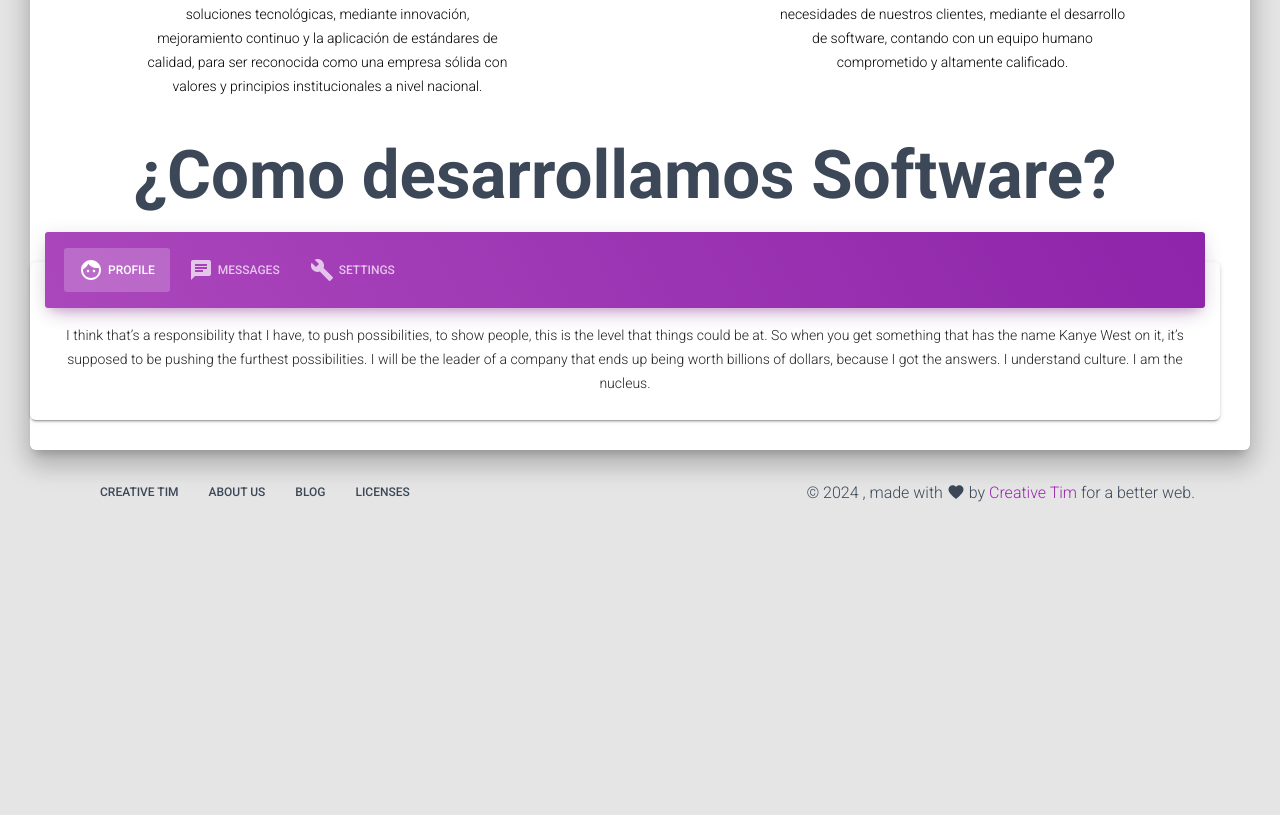
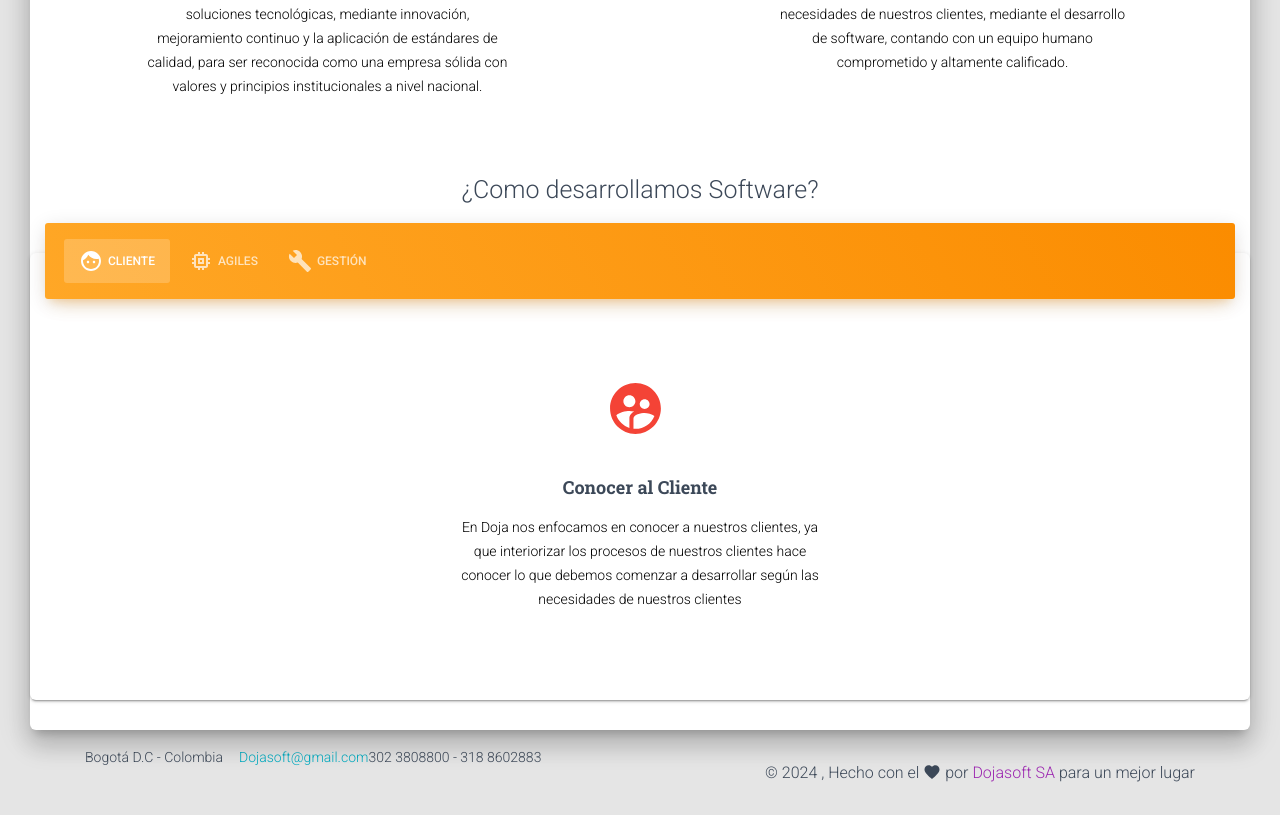
Before and after one commit to DojaSoft/DojaPageNext, a Next.js app: page /inicio in a window 1280 px wide. Shown: the part 1704-2519 px from the top of the page. Before the commit the page ends 2239 px from the top, so only its background shows below. Built offline with nearby package versions, Linux system fonts and the light colour scheme.

Commit message:
[Update]-firts-page-doja

```diff
--- a/components/Footer/Footer.js
+++ b/components/Footer/Footer.js
@@ -12,6 +12,7 @@ import { makeStyles } from "@material-ui/core/styles";
 import Favorite from "@material-ui/icons/Favorite";
 
 import styles from "/styles/jss/nextjs-material-kit/components/footerStyle.js";
+import Info from "../Typography/Info";
 
 const useStyles = makeStyles(styles);
 
@@ -32,54 +33,31 @@ export default function Footer(props) {
         <div className={classes.left}>
           <List className={classes.list}>
             <ListItem className={classes.inlineBlock}>
-              <a
-                href="https://www.creative-tim.com/?ref=njsmk-footer"
-                className={classes.block}
-                target="_blank"
-              >
-                Creative Tim
-              </a>
+              <p className="separator">
+                Bogotá D.C - Colombia
+              </p>
             </ListItem>
             <ListItem className={classes.inlineBlock}>
-              <a
-                href="https://www.creative-tim.com/presentation?ref=njsmk-footer"
-                className={classes.block}
-                target="_blank"
-              >
-                About us
-              </a>
+               <Info>Dojasoft@gmail.com</Info>
             </ListItem>
             <ListItem className={classes.inlineBlock}>
-              <a
-                href="http://blog.creative-tim.com/?ref=njsmk-footer"
-                className={classes.block}
-                target="_blank"
-              >
-                Blog
-              </a>
-            </ListItem>
-            <ListItem className={classes.inlineBlock}>
-              <a
-                href="https://www.creative-tim.com/license?ref=njsmk-footer"
-                className={classes.block}
-                target="_blank"
-              >
-                Licenses
-              </a>
+              <p>
+                302 3808800 - 318 8602883
+              </p>
             </ListItem>
           </List>
         </div>
         <div className={classes.right}>
-          &copy; {1900 + new Date().getYear()} , made with{" "}
-          <Favorite className={classes.icon} /> by{" "}
+          &copy; {1900 + new Date().getYear()} , Hecho con el {" "}
+          <Favorite className={classes.icon} /> por{" "}
           <a
-            href="https://www.creative-tim.com?ref=njsmk-footer"
+            href="https://wa.me/3024498292"
             className={aClasses}
             target="_blank"
           >
-            Creative Tim
+            Dojasoft SA
           </a>{" "}
-          for a better web.
+          para un mejor lugar
         </div>
       </div>
     </footer>
--- a/pages/inicio.js
+++ b/pages/inicio.js
@@ -38,6 +38,8 @@ import Success from "../components/Typography/Success";
 import CustomTabs from "../components/CustomTabs/CustomTabs";
 import Face from "@material-ui/icons/Face";
 import Build from "@material-ui/icons/Build";
+import {AcUnitRounded, AddToHomeScreenRounded, Memory, SupervisedUserCircle} from "@material-ui/icons";
+import Camera from "@material-ui/icons/Camera";
 
 const useStyles = makeStyles(styles);
 
@@ -60,7 +62,7 @@ export default function Inicio(props) {
               />
           </div>
 
-          <Parallax image="/img/fondo-principal.jpg">
+          <Parallax image="/img/profile-bg.jpg">
               <div className={classes.container}>
                   <GridContainer>
                       <GridItem>
@@ -132,59 +134,81 @@ export default function Inicio(props) {
               <div id="a-la-medida">
                   <GridContainer>
                       <GridItem xs={12} sm={12} md={12}>
-                          <h3 className={classes.title}>¿Como desarrollamos Software?</h3>
+                          <h3 className="tittle-top">¿Como desarrollamos Software?</h3>
                       </GridItem>
                       <GridItem xs={12} sm={12} md={12}>
                           <div>
                               <CustomTabs
-                                  headerColor="primary"
+                                  headerColor="warning"
                                   tabs={[
                                       {
-                                          tabName: "Profile",
+                                          tabName: "Cliente",
                                           tabIcon: Face,
                                           tabContent: (
-                                              <p className={classes.textCenter}>
-                                                  I think that’s a responsibility that I have, to push
-                                                  possibilities, to show people, this is the level that
-                                                  things could be at. So when you get something that has
-                                                  the name Kanye West on it, it’s supposed to be pushing
-                                                  the furthest possibilities. I will be the leader of a
-                                                  company that ends up being worth billions of dollars,
-                                                  because I got the answers. I understand culture. I am
-                                                  the nucleus.
-                                              </p>
+                                              <div className={classes.textCenter + " middle-separate"}>
+                                                  <InfoArea
+                                                      title="Conocer al Cliente"
+                                                      description="En Doja nos enfocamos en conocer a nuestros clientes, ya que interiorizar
+                                                      los procesos de nuestros clientes hace conocer lo que debemos comenzar a desarrollar según
+                                                      las necesidades de nuestros clientes"
+                                                      icon={SupervisedUserCircle}
+                                                      iconColor="danger"
+                                                      vertical
+                                                  />
+                                              </div>
                                           )
                                       },
                                       {
-                                          tabName: "Messages",
-                                          tabIcon: Chat,
+                                          tabName: "Agiles",
+                                          tabIcon: Memory,
                                           tabContent: (
-                                              <p className={classes.textCenter}>
-                                                  I think that’s a responsibility that I have, to push
-                                                  possibilities, to show people, this is the level that
-                                                  things could be at. I will be the leader of a company
-                                                  that ends up being worth billions of dollars, because I
-                                                  got the answers. I understand culture. I am the nucleus.
-                                                  I think that’s a responsibility that I have, to push
-                                                  possibilities, to show people, this is the level that
-                                                  things could be at.
-                                              </p>
+                                              <img
+                                                  src="/img/scrum-guia.png"
+                                                  alt="scrum"
+                                                  className="slick-image"
+                                              />
                                           )
                                       },
                                       {
-                                          tabName: "Settings",
+                                          tabName: "Gestión",
                                           tabIcon: Build,
                                           tabContent: (
-                                              <p className={classes.textCenter}>
-                                                  think that’s a responsibility that I have, to push
-                                                  possibilities, to show people, this is the level that
-                                                  things could be at. So when you get something that has
-                                                  the name Kanye West on it, it’s supposed to be pushing
-                                                  the furthest possibilities. I will be the leader of a
-                                                  company that ends up being worth billions of dollars,
-                                                  because I got the answers. I understand culture. I am
-                                                  the nucleus.
-                                              </p>
+                                              <div className={classes.textCenter}>
+                                                  <GridContainer>
+                                                      <GridItem xs={12} sm={12} md={4}>
+                                                          <InfoArea
+                                                              title="¿ Como se debe gerenciar un proyecto ?"
+                                                              description="Siempre debemos ver cual es la mejor manera de dirigir un proyecto desde
+                                                      el presupuesto y las tecnologias a implementar como los tiempos de respuesta a
+                                                      nuestros clientes con el fin de siempre cumplir nuestros objetivos propuestos como equipo"
+                                                              icon={Camera}
+                                                              iconColor="success"
+                                                              vertical
+                                                          />
+                                                      </GridItem>
+                                                      <GridItem xs={12} sm={12} md={4}>
+                                                          <InfoArea
+                                                              title="Planificar"
+                                                              description="Se debe planificar con la realidad, es decir, conociendo los tiempos finales del proyecto
+                                                              y con la capacidad de tomar decisiones en medio del proceso en los sprint programados"
+                                                              icon={AcUnitRounded}
+                                                              iconColor="primary"
+                                                              vertical
+                                                          />
+                                                      </GridItem>
+                                                      <GridItem xs={12} sm={12} md={4}>
+                                                          <InfoArea
+                                                              title="Comunicación"
+                                                              description="Al final los proyectos no se lográn por la falta de comunicación o porque
+                                                              en ocaciones hay supuestos falsos, por eso tener una clara comunicación es fundamental
+                                                              para desarrollar buenos proyectos"
+                                                              icon={AddToHomeScreenRounded}
+                                                              iconColor="danger"
+                                                              vertical
+                                                          />
+                                                      </GridItem>
+                                                  </GridContainer>
+                                              </div>
                                           )
                                       }
                                   ]}
@@ -195,6 +219,7 @@ export default function Inicio(props) {
               </div>
               <div id="contactenos">
 
+
               </div>
 
           </div>
--- a/styles/scss/nextjs-material-kit.scss
+++ b/styles/scss/nextjs-material-kit.scss
@@ -63,8 +63,25 @@
   h1{
     padding: 5rem 0;
   }
-  .makeStyles-grid-100{
-    width: 100% !important;
+  p{
+    color: #000000;
+  }
+  img{
+    width: 100%;
+  }
+  .tittle-top{
+    margin-top: 4rem;
+    margin-bottom: 1rem;
+  }
+  .middle-separate{
+    margin-top: 4rem;
+    margin-bottom: 4rem;
   }
 }
 /**********************/
+
+/* Styles footer */
+footer .separator{
+  margin-right: 1rem;
+}
+/*****************/
```
Also changed, not shown: public/img/scrum-guia.png (added).
